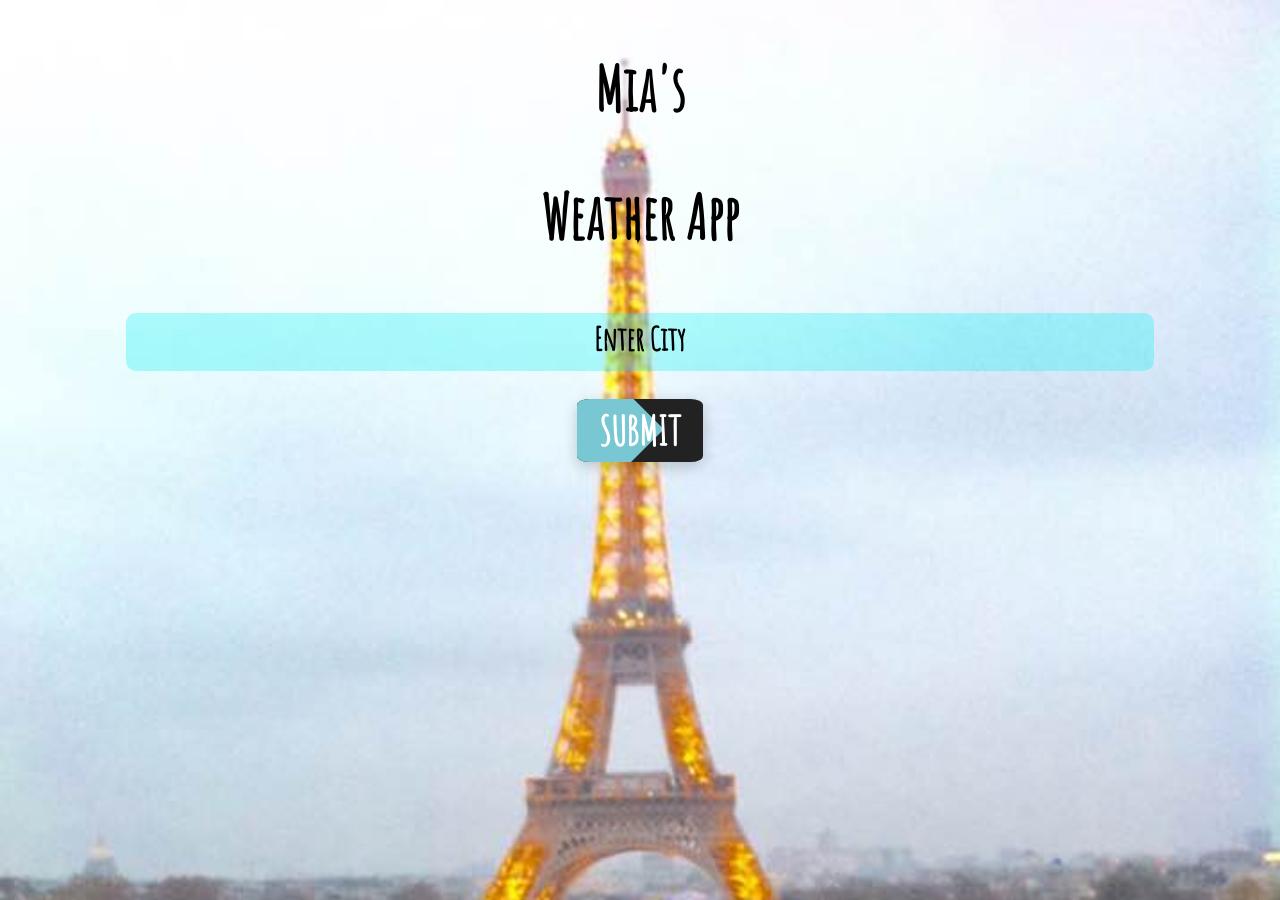
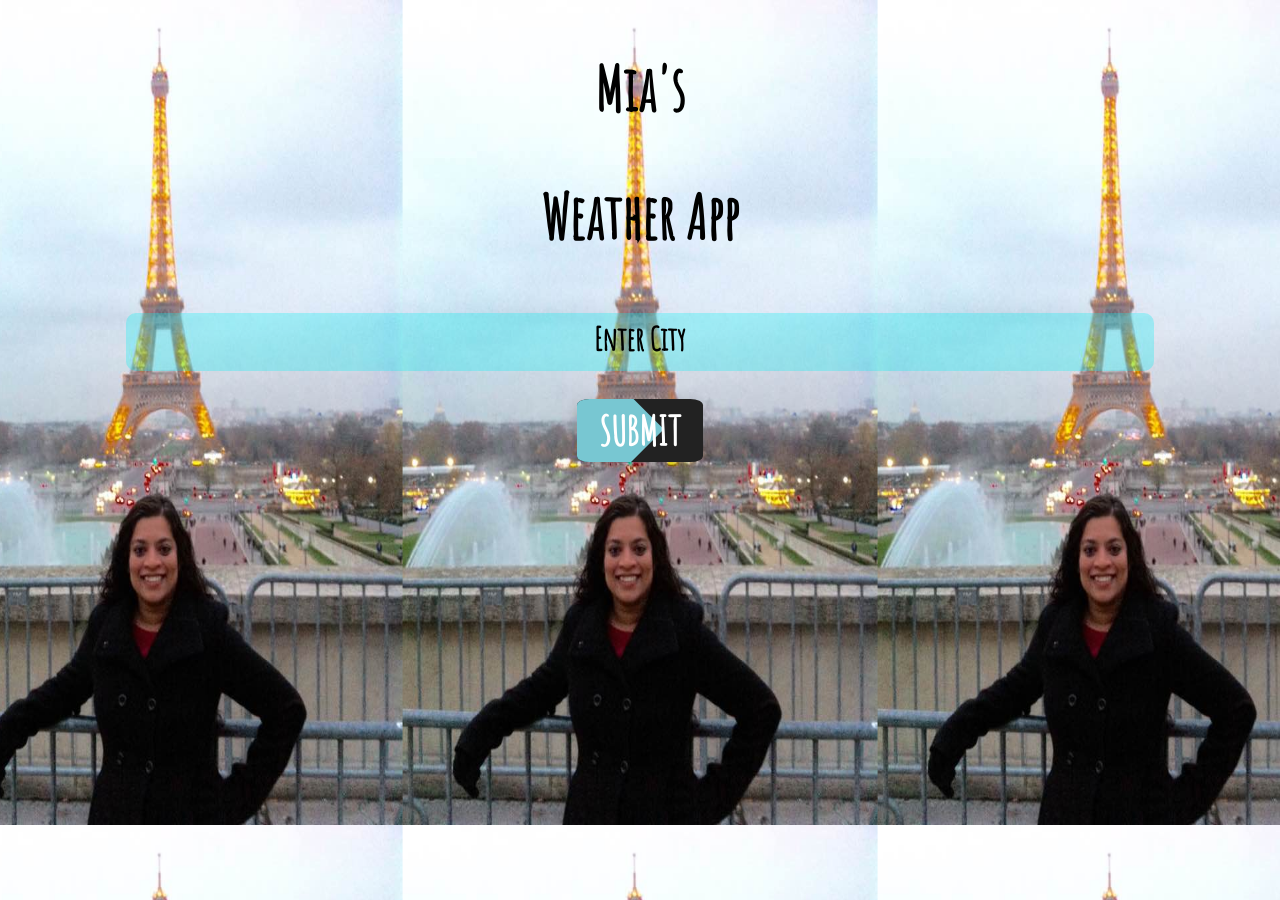
Before and after one commit to williamfowlerthd/just-mia, a React (Create React App) app: page / in a window 1280 px wide. Built offline with nearby package versions, Linux system fonts and the light colour scheme.

Commit message:
style push

```diff
--- a/src/index.css
+++ b/src/index.css
@@ -2,7 +2,7 @@
   background-image: url('./images/miaParis.jpg');
   background-position: fixed;
   background-repeat: no-repeat;
-  background-size: cover;
+  background-size: 475px 825px;
   background-attachment: fixed;
   margin: 0;
   height: 850px;
```
